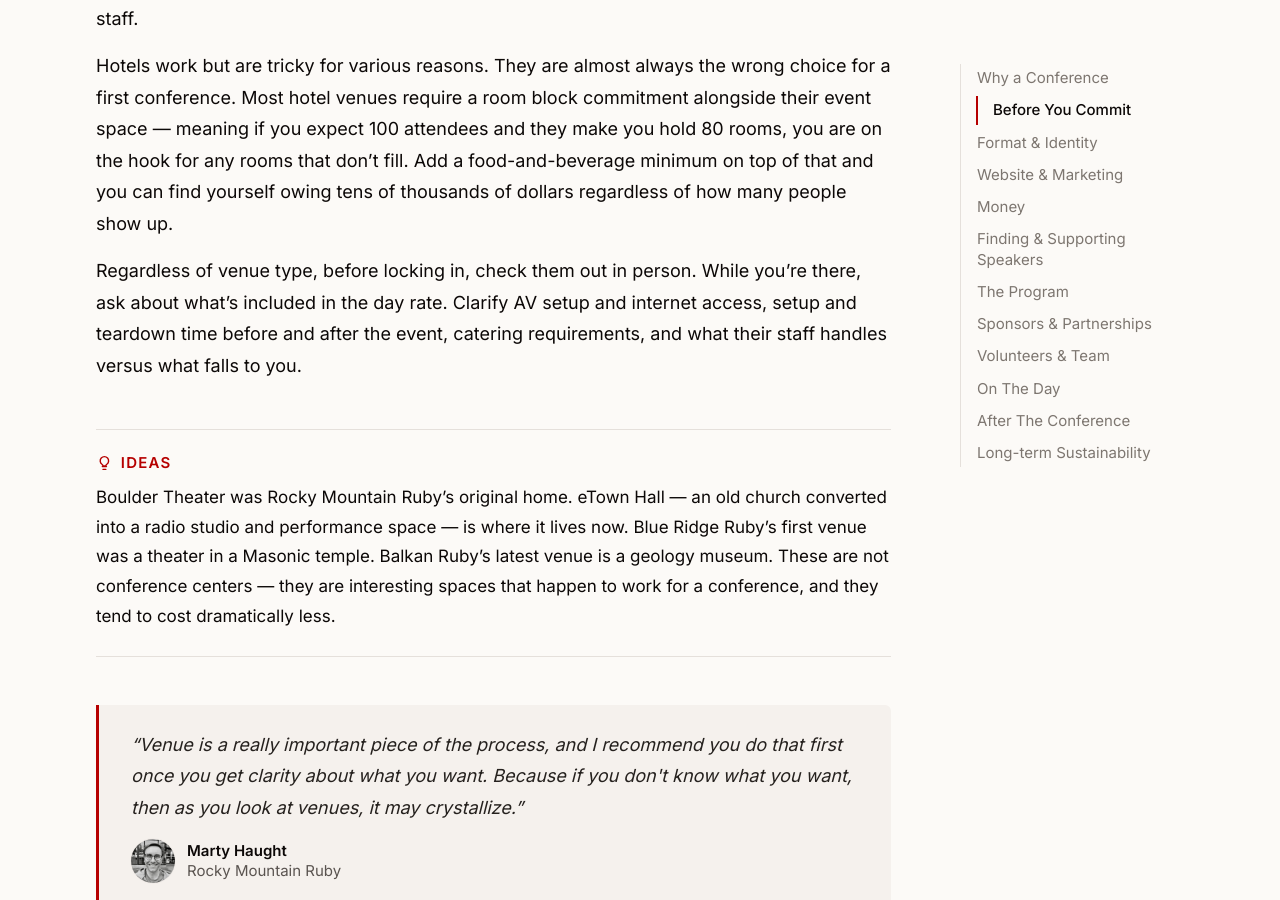
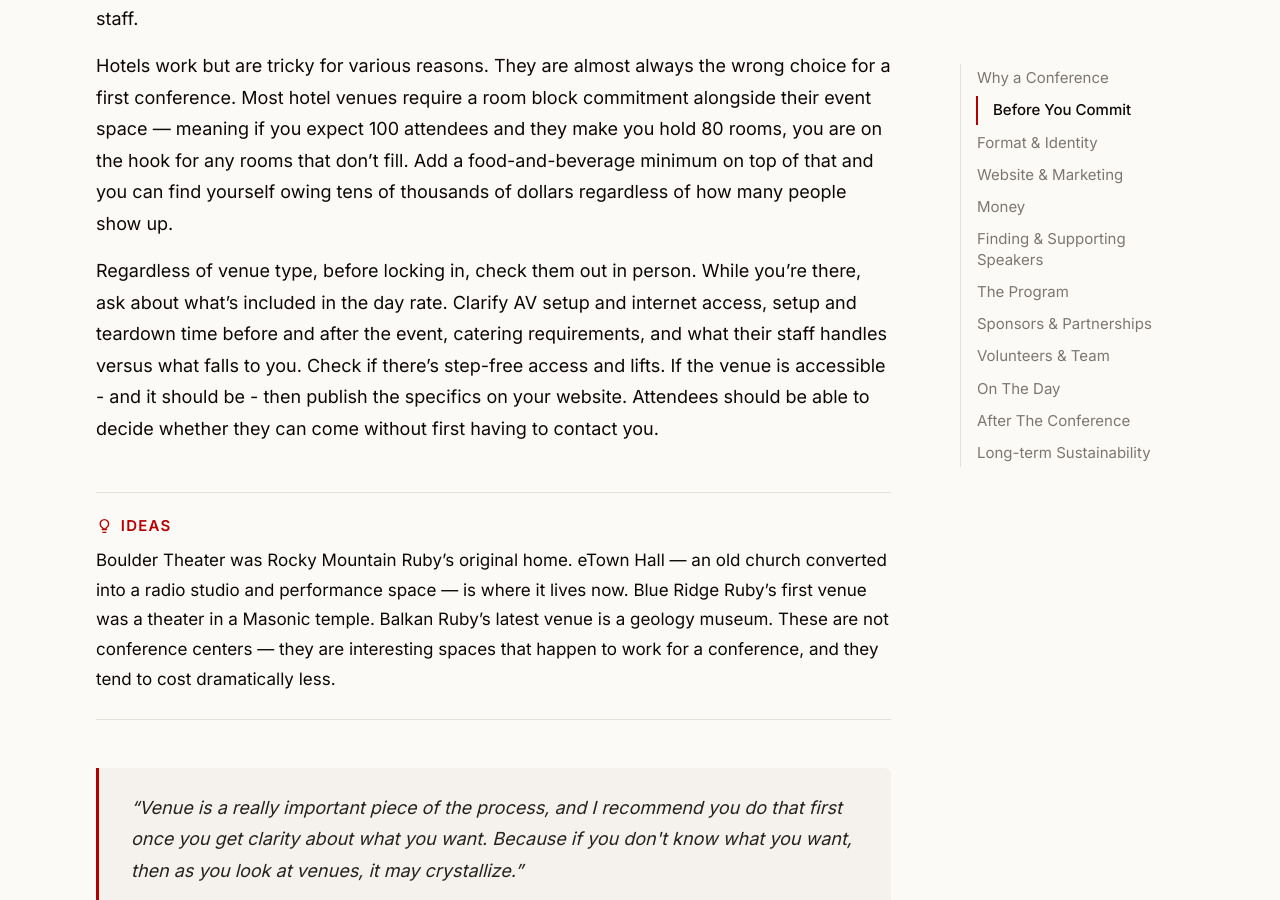
Before and after one commit to rubyevents/guides, a Jekyll site: the page built from conferences/index.md, in a window 1280 px wide and 900 px high, scrolled down 2003 px. Built offline with Jekyll 4.4.1, drawn with Linux system fonts in a browser that asks for light colours.

Commit message:
Add accessiblity note to conference guide

```diff
--- a/conferences/index.md
+++ b/conferences/index.md
@@ -48,7 +48,7 @@ The venues that work best for 100–200-person single-track conferences are usua
 
 Hotels work but are tricky for various reasons. They are almost always the wrong choice for a first conference. Most hotel venues require a room block commitment alongside their event space — meaning if you expect 100 attendees and they make you hold 80 rooms, you are on the hook for any rooms that don't fill. Add a food-and-beverage minimum on top of that and you can find yourself owing tens of thousands of dollars regardless of how many people show up.
 
-Regardless of venue type, before locking in, check them out in person. While you're there, ask about what's included in the day rate. Clarify AV setup and internet access, setup and teardown time before and after the event, catering requirements, and what their staff handles versus what falls to you.
+Regardless of venue type, before locking in, check them out in person. While you're there, ask about what's included in the day rate. Clarify AV setup and internet access, setup and teardown time before and after the event, catering requirements, and what their staff handles versus what falls to you. Check if there's step-free access and lifts. If the venue is accessible - and it should be - then publish the specifics on your website. Attendees should be able to decide whether they can come without first having to contact you.
 
 {% capture venue %}
 Boulder Theater was Rocky Mountain Ruby's original home. eTown Hall — an old church converted into a radio studio and performance space — is where it lives now. Blue Ridge Ruby's first venue was a theater in a Masonic temple. Balkan Ruby's latest venue is a geology museum. These are not conference centers — they are interesting spaces that happen to work for a conference, and they tend to cost dramatically less.
```
